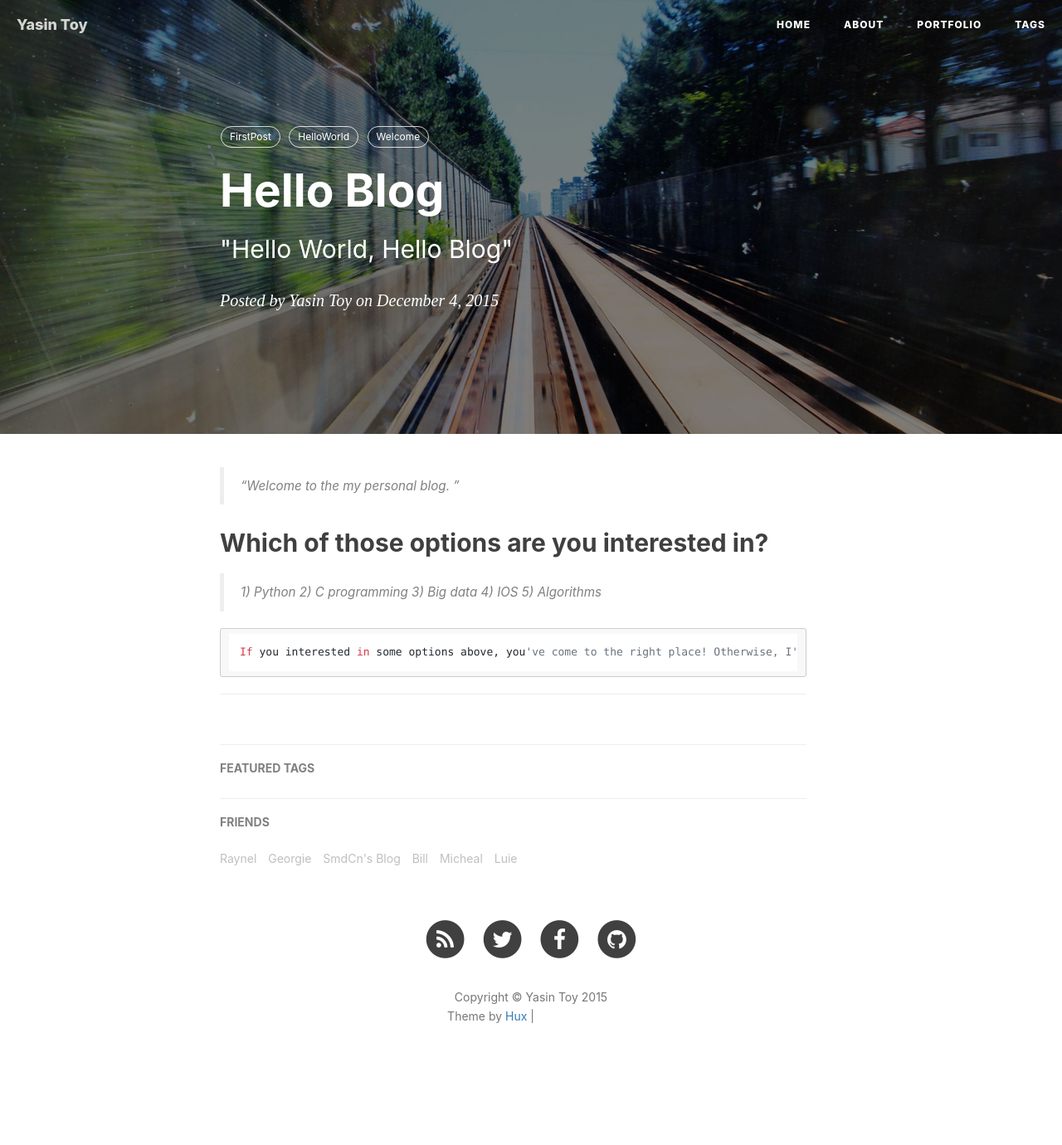
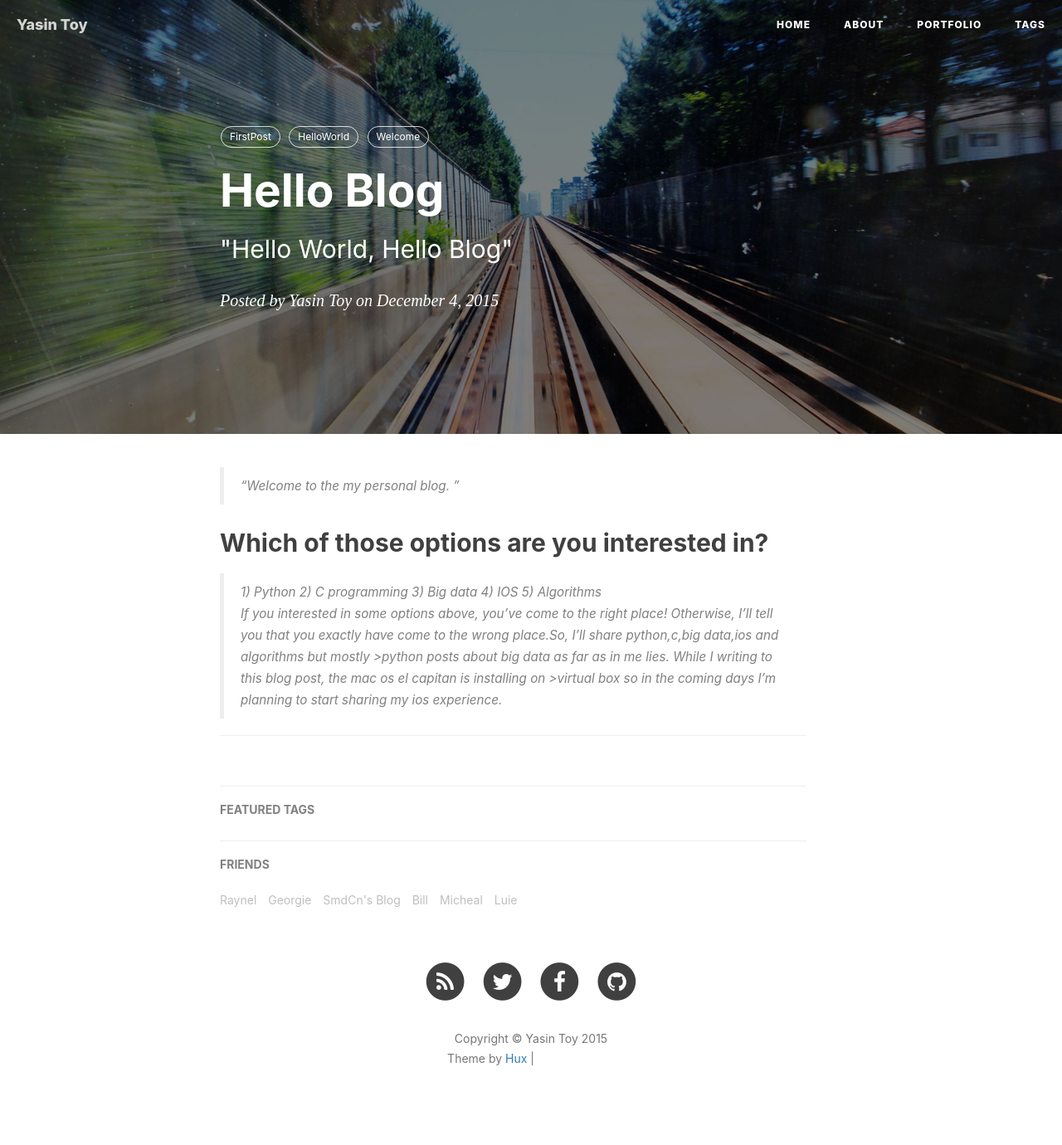
Before and after one commit to yasintoy/yasintoy.github.io, a Jekyll site: the page built from _posts/2014-01-29-hello-2015.markdown, in a window 1280 px wide. Shown: the whole page at 83% size. Built offline with Jekyll 4.4.1, drawn with Linux system fonts in a browser that asks for light colours; nearby versions of some CDN libraries; comment, search, counter and statistics services are not loaded; before the commit the page ends 1329 px from its top, so only the background shows below that; grey boxes are pictures that could not be loaded.

```diff
--- a/_posts/2014-01-29-hello-2015.markdown
+++ b/_posts/2014-01-29-hello-2015.markdown
@@ -21,7 +21,5 @@ tags:
 > 3) Big data
 > 4) IOS
 > 5) Algorithms
-
-
-	If you interested in some options above, you've come to the right place! Otherwise,
-  I'll tell you that you exactly have come to the wrong place.So, I'll share python,c,big data,ios and algorithms but mostly python posts about big data as far as in me lies. While I writing to this blog post, the mac os el capitan is installing on virtual box so in the coming days I'm planning to start sharing my ios experience.
+>If you interested in some options above, you've come to the right place! Otherwise,
+>I'll tell you that you exactly have come to the wrong place.So, I'll share python,c,big data,ios and algorithms but mostly >python posts about big data as far as in me lies. While I writing to this blog post, the mac os el capitan is installing on >virtual box so in the coming days I'm planning to start sharing my ios experience.
```
